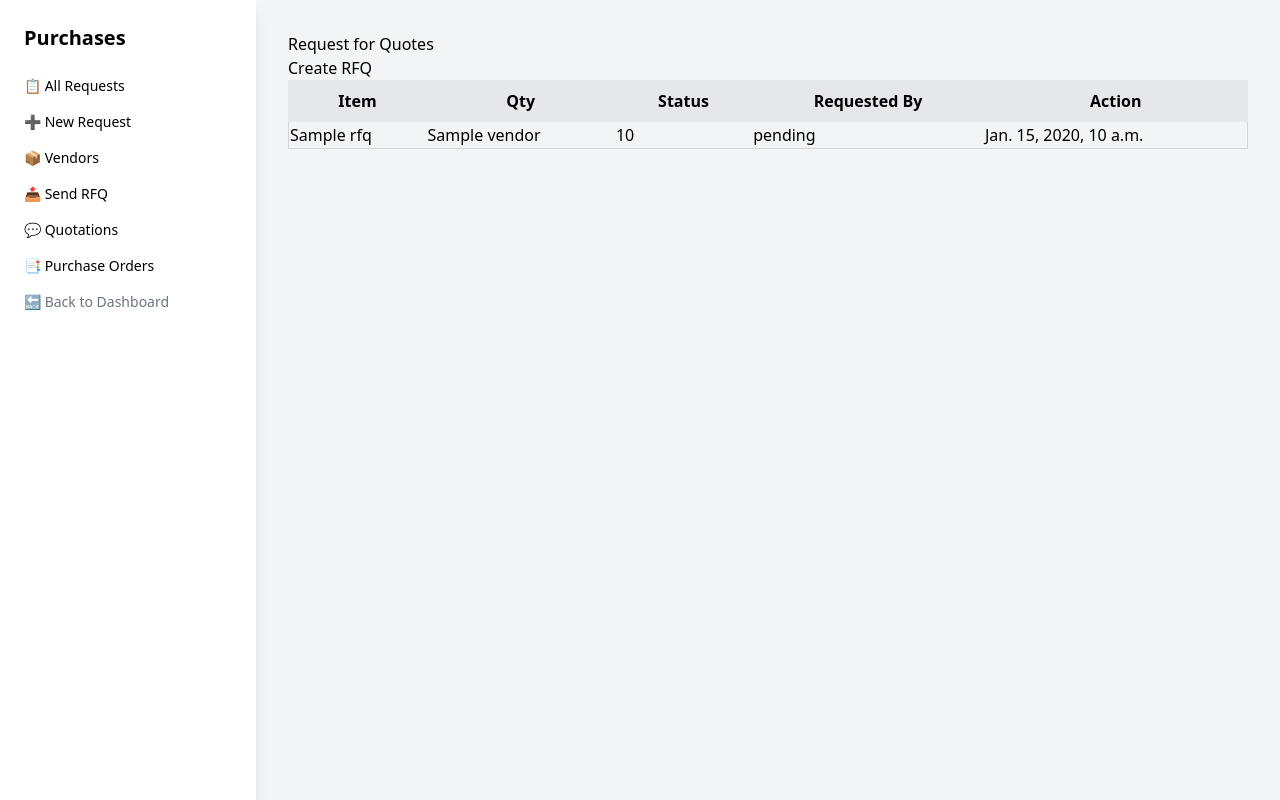
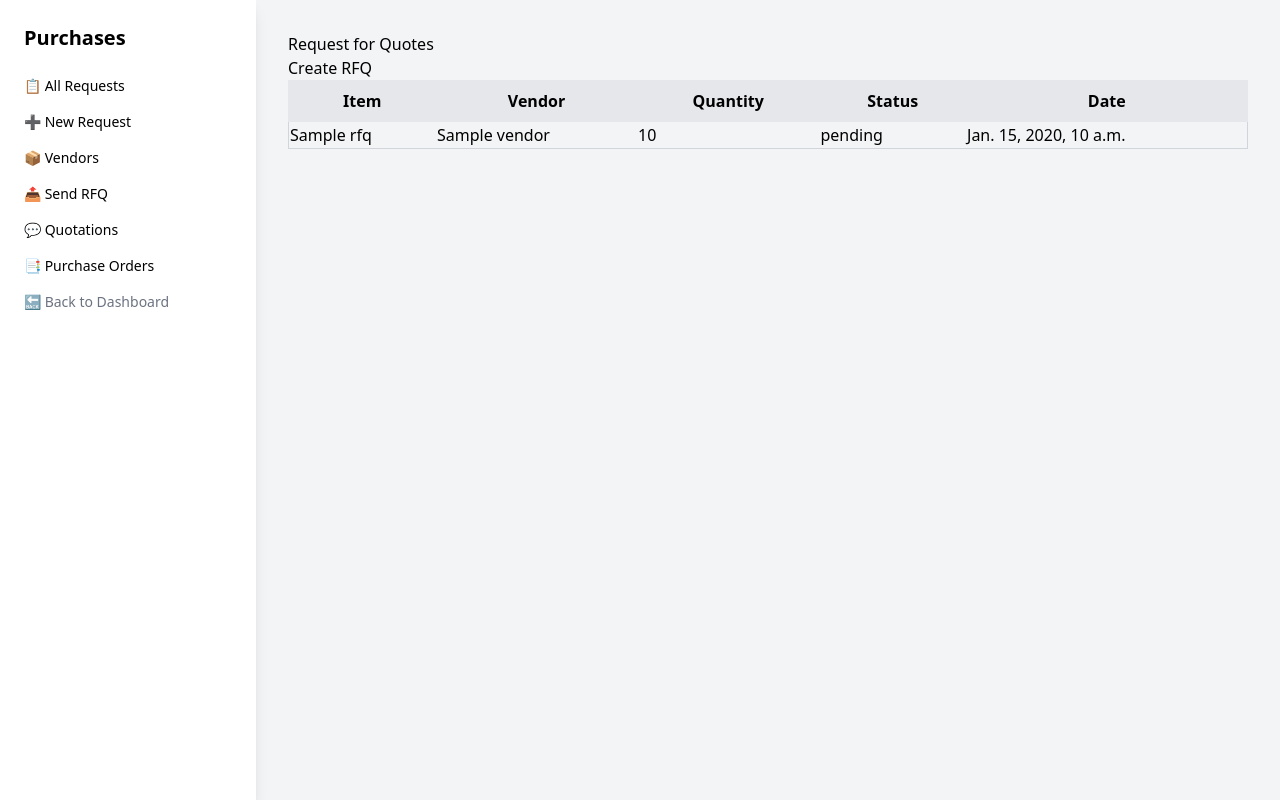
Before and after one commit to Anuoluwa-samuel/Django_erp, a Django app: template templates/purchases/rfq_list.html in a window 1280 px wide. Run offline with Django 5.2, Linux system fonts and the light colour scheme; the template is opened without the code that fills it: most values are stand-ins (such as "Sample title", 1, 10 or a date in 2020).

Commit message:
Refactor: Update RFQ list table headers.

```diff
--- a/templates/purchases/rfq_list.html
+++ b/templates/purchases/rfq_list.html
@@ -10,10 +10,10 @@
   <thead class="bg-gray-200">
     <tr>
       <th class="px-4 py-2 border">Item</th>
-      <th class="px-4 py-2 border">Qty</th>
+      <th class="px-4 py-2 border">Vendor</th>
+      <th class="px-4 py-2 border">Quantity</th>
       <th class="px-4 py-2 border">Status</th>
-      <th class="px-4 py-2 border">Requested By</th>
-      <th class="px-4 py-2 border">Action</th>
+      <th class="px-4 py-2 border">Date</th>
     </tr>
   </thead>
     {% for rfq in rfqs %}
```
